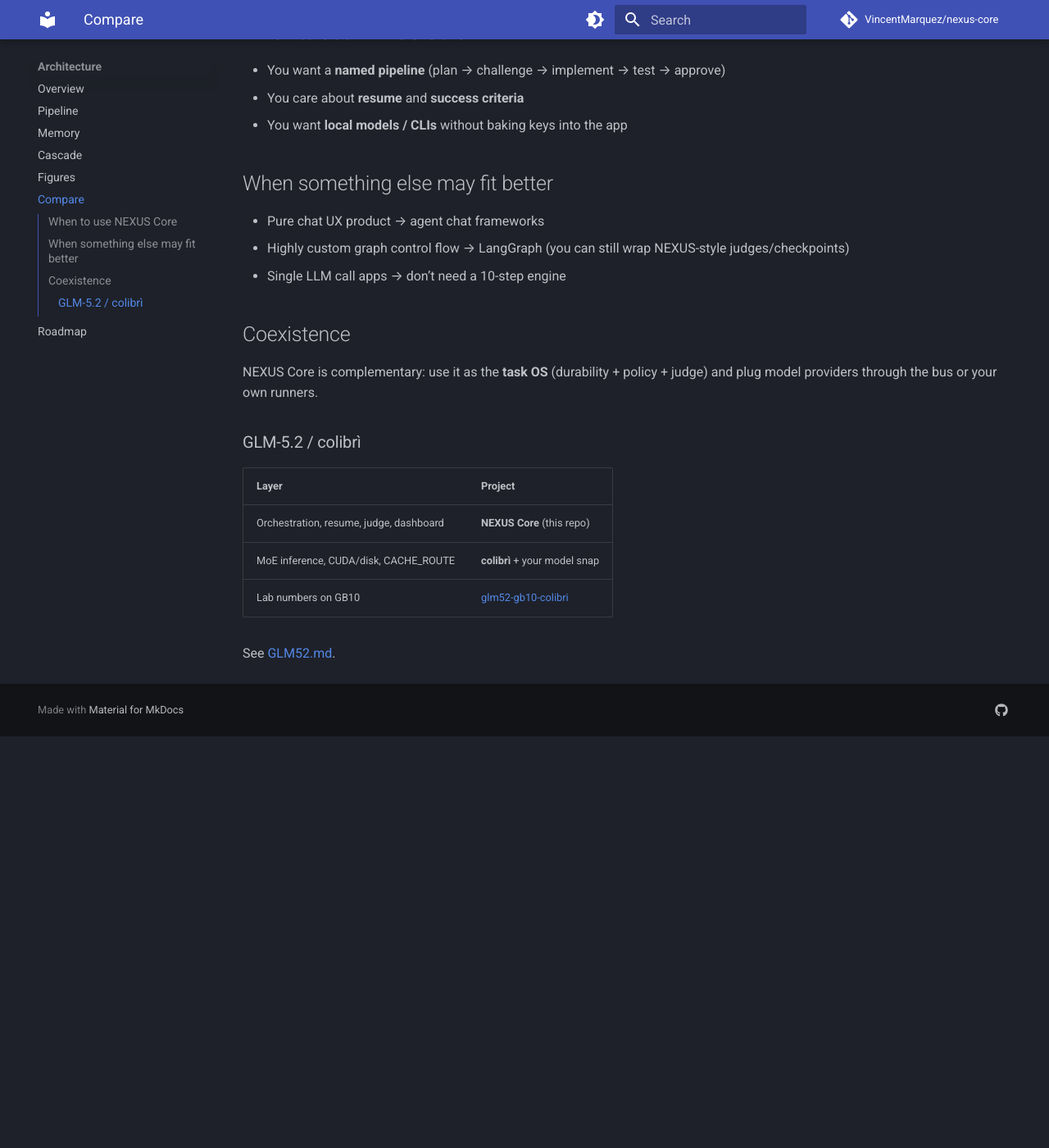
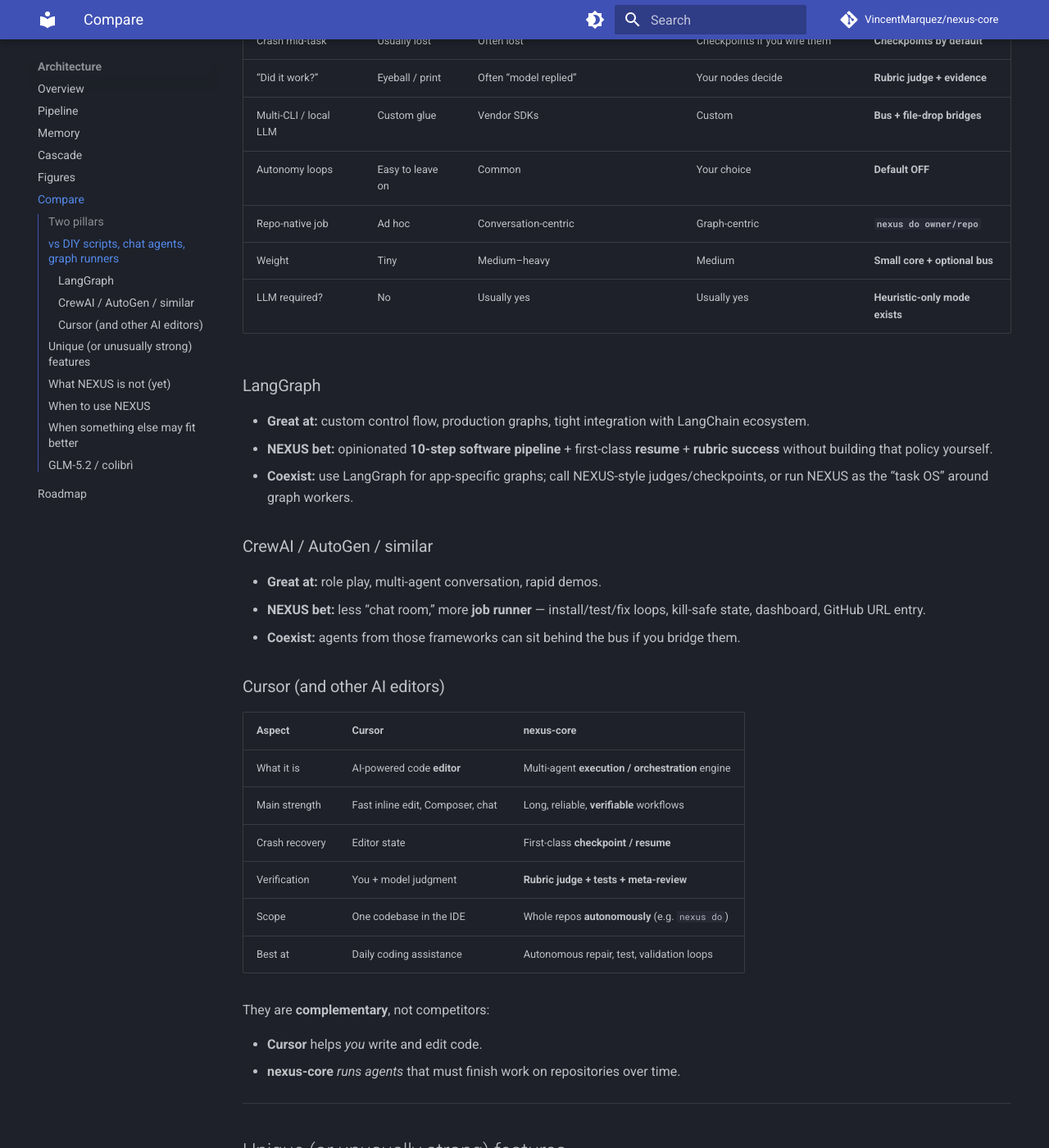
Before and after one commit to VincentMarquez/nexus-core, an MkDocs documentation site: the page built from docs/COMPARE.md, in a window 1280 px wide and 1400 px high, scrolled down 704 px. Shown: the whole window at 82% size. Built offline with MkDocs 1.6.1 and Material for MkDocs 9.7.7, drawn with Linux system fonts in a browser that asks for light colours; comment, search, counter and statistics services are not loaded; before the commit the page ends 1602 px from its top, so only the background shows below that; some of the changed text lies outside the part shown.

Commit message:
docs: honest positioning — durable software orchestration, not AGI
Sharpen elevator pitch around reliability/verifiability and GitHub-native
jobs. Compare clearly with Cursor, LangGraph, CrewAI, AutoGen. State what
NEXUS is not (general agent / IDE / o1 replacement).

```diff
--- a/docs/COMPARE.md
+++ b/docs/COMPARE.md
@@ -1,38 +1,106 @@
 # How NEXUS Core compares
 
-Friendly, factual positioning — not a dunk on other projects.
+Honest positioning. NEXUS is **not** “an AI that does anything.”
+It is a **specialized multi-agent orchestration engine** for **reliable, long-running software tasks** — especially fixing and validating repositories.
 
-| Concern | DIY scripts | Multi-agent chat frameworks | Workflow engines (e.g. LangGraph-style graphs) | **NEXUS Core** |
-|---------|-------------|-----------------------------|-----------------------------------------------|----------------|
+**Elevator pitch:** durable multi-agent work on real codebases. Resume after crashes. Finish only when a rubric judge confirms success.
+
+---
+
+## Two pillars
+
+1. **Reliability & verifiability** — durable checkpoints, rubric judge, adversarial pipeline
+2. **Practical software workflows** — GitHub-native jobs, local models/CLIs, observable bus
+
+---
+
+## vs DIY scripts, chat agents, graph runners
+
+| Concern | DIY scripts | Multi-agent chat (CrewAI / AutoGen-style) | Graph engines (LangGraph-style) | **NEXUS Core** |
+|---------|-------------|-------------------------------|----------------------------------|----------------|
 | Crash mid-task | Usually lost | Often lost | Checkpoints if you wire them | **Checkpoints by default** |
 | “Did it work?” | Eyeball / print | Often “model replied” | Your nodes decide | **Rubric judge + evidence** |
 | Multi-CLI / local LLM | Custom glue | Vendor SDKs | Custom | **Bus + file-drop bridges** |
 | Autonomy loops | Easy to leave on | Common | Your choice | **Default OFF** |
-| Scope | Ad hoc | Conversation-centric | Graph-centric | **10-step research/dev pipeline** |
+| Repo-native job | Ad hoc | Conversation-centric | Graph-centric | **`nexus do owner/repo`** |
 | Weight | Tiny | Medium–heavy | Medium | **Small core + optional bus** |
+| LLM required? | No | Usually yes | Usually yes | **Heuristic-only mode exists** |
 
-## When to use NEXUS Core
+### LangGraph
 
-- You want a **named pipeline** (plan → challenge → implement → test → approve)
-- You care about **resume** and **success criteria**
-- You want **local models / CLIs** without baking keys into the app
+- **Great at:** custom control flow, production graphs, tight integration with LangChain ecosystem.
+- **NEXUS bet:** opinionated **10-step software pipeline** + first-class **resume** + **rubric success** without building that policy yourself.
+- **Coexist:** use LangGraph for app-specific graphs; call NEXUS-style judges/checkpoints, or run NEXUS as the “task OS” around graph workers.
+
+### CrewAI / AutoGen / similar
+
+- **Great at:** role play, multi-agent conversation, rapid demos.
+- **NEXUS bet:** less “chat room,” more **job runner** — install/test/fix loops, kill-safe state, dashboard, GitHub URL entry.
+- **Coexist:** agents from those frameworks can sit behind the bus if you bridge them.
+
+### Cursor (and other AI editors)
+
+| Aspect | **Cursor** | **nexus-core** |
+|--------|------------|----------------|
+| What it is | AI-powered code **editor** | Multi-agent **execution / orchestration** engine |
+| Main strength | Fast inline edit, Composer, chat | Long, reliable, **verifiable** workflows |
+| Crash recovery | Editor state | First-class **checkpoint / resume** |
+| Verification | You + model judgment | **Rubric judge + tests + meta-review** |
+| Scope | One codebase in the IDE | Whole repos **autonomously** (e.g. `nexus do`) |
+| Best at | Daily coding assistance | Autonomous repair, test, validation loops |
+
+They are **complementary**, not competitors:
+
+- **Cursor** helps *you* write and edit code.
+- **nexus-core** *runs agents* that must finish work on repositories over time.
+
+---
+
+## Unique (or unusually strong) features
+
+| Feature | What it does | How distinctive |
+|---------|--------------|-----------------|
+| Durable execution | Resume after process death | Strong differentiator vs most agent demos |
+| Rubric judge | Explicit criteria, not presence | One of the strongest product points |
+| Adversarial pipeline | Challenge step before implement | Less common as a default |
+| Hybrid / LLM-optional | Heuristics without a model | Rare in agent frameworks |
+| Workspace MCP | Jail for external AI apps | Emerging; carefully scoped here |
+| GitHub-native jobs | URL → clone → fix → report | Very practical |
+| Event bus + dashboard | Live multi-agent visibility | Most systems are black boxes |
+
+---
+
+## What NEXUS is not (yet)
+
+- **Not** a general research AGI or paper-reading platform (no built-in arXiv pipeline today).
+- **Not** a replacement for o1-style single-model reasoning — it **structures** models (or heuristics) in a process.
+- **Not** a full IDE.
+- **Not** claiming unbounded “does anything” autonomy.
+
+---
+
+## When to use NEXUS
+
+- Overnight / long multi-step software jobs that **must survive crashes**
+- You need **success criteria**, not vibes
+- You want **GitHub URL → working checks** with a fix loop
+- Local Ollama / paid CLIs without baking secrets into the app
 
 ## When something else may fit better
 
-- Pure chat UX product → agent chat frameworks
-- Highly custom graph control flow → LangGraph (you can still wrap NEXUS-style judges/checkpoints)
-- Single LLM call apps → don’t need a 10-step engine
+- Pure chat product UX → CrewAI / AutoGen / custom chat
+- Highly custom enterprise graphs → LangGraph
+- Single LLM call or IDE autocomplete → don’t need a 10-step engine
+- Interactive pair-programming in the editor → Cursor
 
-## Coexistence
+---
 
-NEXUS Core is complementary: use it as the **task OS** (durability + policy + judge) and plug model providers through the bus or your own runners.
-
-### GLM-5.2 / colibrì
+## GLM-5.2 / colibrì
 
 | Layer | Project |
 |-------|---------|
-| Orchestration, resume, judge, dashboard | **NEXUS Core** (this repo) |
-| MoE inference, CUDA/disk, CACHE_ROUTE | **colibrì** + your model snap |
+| Orchestration, resume, judge, dashboard, `nexus do` | **NEXUS Core** (this repo) |
+| MoE inference, CUDA/disk, CACHE_ROUTE | **colibrì** + model snap |
 | Lab numbers on GB10 | [glm52-gb10-colibri](https://github.com/VincentMarquez/glm52-gb10-colibri) |
 
 See [GLM52.md](GLM52.md).
--- a/pyproject.toml
+++ b/pyproject.toml
@@ -5,8 +5,8 @@
 [project]
 # PyPI name: nexus-core is already taken (unrelated ETL package).
 name = "nexus-multi-agent"
-version = "0.5.0"
-description = "Multi-agent tasks that resume after a crash — judge, local LLM, bus, MCP, one-command start"
+version = "0.5.1"
+description = "Durable multi-agent engine for real software tasks: resume after crash, rubric judge, GitHub fix jobs"
 readme = "README.md"
 requires-python = ">=3.10"
 license = { text = "MIT" }
```
Also changed, not shown: CHANGELOG.md (+8 -0 lines), README.md (+109 -100 lines), docs/SHOW_HN.md (+19 -33 lines), docs/index.md (+18 -7 lines), docs/assets/banner.svg.
